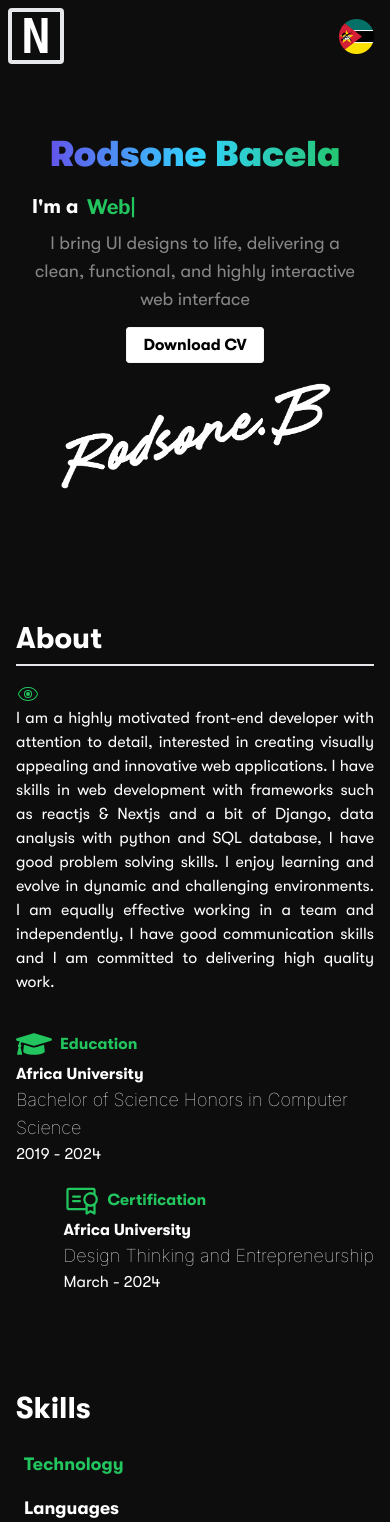
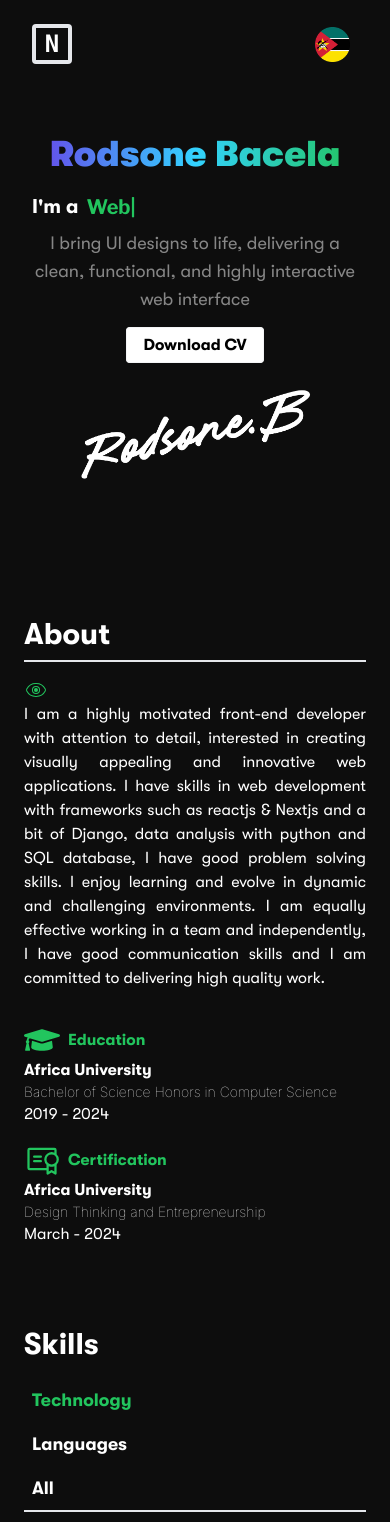
Before and after one commit to Roddy-B/rodson.me, a Next.js app: page / in a window 390 px wide. Shown: the top 1522 px of the page. Built offline with nearby package versions, Linux system fonts and the light colour scheme.

Commit message:
responsive mobile ajustment

```diff
--- a/src/pages/about.tsx
+++ b/src/pages/about.tsx
@@ -38,7 +38,7 @@ export default function About({ isPortuguese }: AboutProps) {
     const content = isPortuguese ? portugueseContent : englishContent;
 
     return (
-        <div className="pb-10 pt-10 px-4 md:px-0 font-GTWalsheimPro">
+        <div className="pb-10 pt-10 px-6 md:px-0 font-GTWalsheimPro">
             <div className="container mx-auto">
                 <h1 className="text-#1A1A1A text-3xl font-bold mb-4 border-b-2 pb-2">{content.title}</h1>
                 <div className="max-w-[750px] mx-auto text-2xl text-green-500">
@@ -56,19 +56,19 @@ export default function About({ isPortuguese }: AboutProps) {
                         </h2>
                         <div>
                             <h4 className="font-bold">{content.educationUniversity}</h4>
-                            <p className="text-lg font-Inter font-thin">{content.educationDegree}</p>
+                            <p className="text-sm font-Inter font-thin ">{content.educationDegree}</p>
                             <span>{content.educationDates}</span>
                         </div>
                     </div>
                 </div>
-                <div className="max-w-[750px] mx-auto flex justify-end pb-4">
+                <div className="max-w-[750px] mx-auto flex flex-col md:items-end">
                     <div>
                         <h2 className="flex items-center gap-2 text-green-500 font-semibold">
                             <PiCertificate className="text-4xl" /> {content.certificationTitle}
                         </h2>
                         <div>
                             <h4 className="font-bold">{content.certificationUniversity}</h4>
-                            <p className="text-lg font-Inter font-thin">{content.certificationCourse}</p>
+                            <p className="text-sm font-Inter font-thin">{content.certificationCourse}</p>
                             <span>{content.certificationDates}</span>
                         </div>
                     </div>
--- a/src/pages/contact.tsx
+++ b/src/pages/contact.tsx
@@ -27,7 +27,7 @@ export default function Contacto({ isPortuguese }: AboutProps) {
   const emailAddress = 'rodsonfernandes03@gmail.com';
 
   return (
-    <section className=" pb-10 px-4 md:px-0 font-GTWalsheimPro">
+    <section className=" pb-10 px-6 md:px-0 font-GTWalsheimPro">
         <div className="container mx-auto  ">
         <h2 className="text-2xl font-semibold mb-4">
                 {content.title}
--- a/src/pages/footer.tsx
+++ b/src/pages/footer.tsx
@@ -1,8 +1,8 @@
 export default function Footer() {
 
     return (
-      <footer className="flex bg-gray-100 items-center justify-center rounded-lg pb-4 font-GTWalsheimPro">
-        <div className="p-14 sm:p-7 justify-center itemns">
+      <footer className="flex bg-gray-100 items-center justify-center  pb-4 font-GTWalsheimPro">
+        <div className="p-10 sm:p-7 justify-center itemns">
           <p className="text-sm text-neutral-900 font-semibold text-center">
             ©2025 Rodsone Bacela <br />All rights reserved.
           </p>
--- a/src/pages/header.tsx
+++ b/src/pages/header.tsx
@@ -31,7 +31,7 @@ export default function Header({ isPortuguese, onLanguageChange }: HeaderProps)
 
     return (
         <header className="">
-            <div className="container mx-auto flex justify-between items-center md:border-b-2 border-b-0">
+            <div className="container mx-auto flex justify-between items-center px-6 pt-4 md:border-b-2 border-b-0">
                 <div className="flex items-center">
                     <Link href="./" className="">
                         <Image1
@@ -40,11 +40,11 @@ export default function Header({ isPortuguese, onLanguageChange }: HeaderProps)
                             width={150}
                             height={150}
                             priority
-                            className="md:w-150 md:h-150 hidden sm:w-120 sm:h-120 sm:mt-2 w-100 h-100"
+                            className="w-[120px] h-[120px] md:w-[150px] md:h-[150px} hidden sm:w-120 sm:h-120 sm:mt-2 w-100 h-100"
                         />
                     </Link>
                     <div className='m-2'>
-                        <div className='w-14 h-14 border-4 rounded text-white text-5xl font-mono font-extrabold flex items-center justify-center '>
+                        <div className=' w-10 h-10 text-2xl md:w-14 md:h-14 border-4 rounded text-white md:text-5xl font-mono font-extrabold flex items-center justify-center '>
                             <p className='text-center'>{displayLetter}</p>
                         </div>
                     </div>
--- a/src/pages/hero.tsx
+++ b/src/pages/hero.tsx
@@ -75,14 +75,15 @@ export default function Hero({ isPortuguese }: HeroProps) {
                         {content.downloadCV}
                     </a>
                 </div>
-                <div className="md:w-1/4 p-4 md:p-5 flex justify-center rounded">
+                <div className="md:w-1/4 p-6 md:p-5 flex justify-center rounded">
                     <Image
                         src="/rr.png"
                         alt="My logo"
-                        width={300}
-                        height={300}
+                        width={250}
+                        height={250}
                         objectFit="contain"
                         priority
+
                     />
                 </div>
             </div>
--- a/src/pages/projects.tsx
+++ b/src/pages/projects.tsx
@@ -89,7 +89,7 @@ export default function Projects({ isPortuguese }: ProjectsProps) {
     const projectTitle = isPortuguese ? "Projectos" : "Projects";
 
     return (
-        <div className="pb-10 pt-10 px-4 md:px-0 font-GTWalsheimPro">
+        <div className="pb-10 pt-10 px-6 md:px-0 font-GTWalsheimPro">
             <div className="container mx-auto">
                 <h1 className="text-#1A1A1A text-3xl font-bold mb-4 border-b-2 pb-2">{projectTitle}</h1>
                 <div className="mb-8">
--- a/src/pages/skills.tsx
+++ b/src/pages/skills.tsx
@@ -49,7 +49,7 @@ export default function Skills({ isPortuguese }: SkillsProps) {
     };
 
     return (
-        <section id="skills" className="mb-16 pt-10 px-4 md:px-0 font-GTWalsheimPro">
+        <section id="skills" className="mb-16 pt-10 px-6 md:px-0 font-GTWalsheimPro">
             <div className="container mx-auto">
                 <h2 className="text-3xl font-bold mb-4 md:text-left">
                     {content.title}
```
